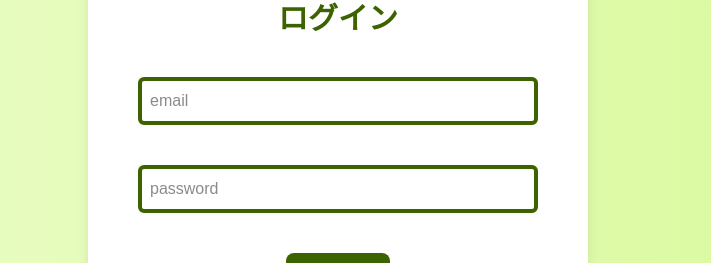
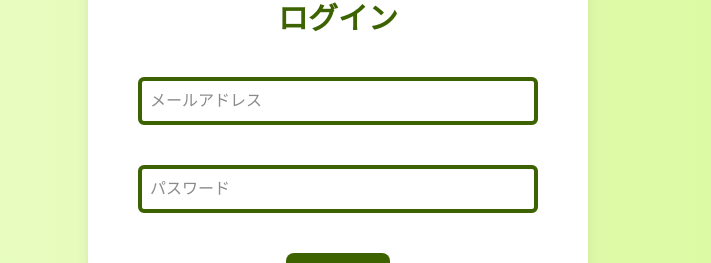
Before and after one commit to Hashimoto-Noriaki/next-app-router-schedule, a Next.js app: page /login in a window 1280 px wide. Shown: the part 243-506 px from the top of the page, without its empty margins (302-1013 px from the left). Built offline with nearby package versions, Linux system fonts and the light colour scheme.

Commit message:
ログイン画面のリファクタリング

```diff
--- a/src/app/login/page.tsx
+++ b/src/app/login/page.tsx
@@ -1,3 +1,6 @@
+'use client';
+
+import { Input }  from "../../components/atoms/Input";
 import  PrimaryBtn  from "../../components/atoms/PrimaryBtn";
 
 export default function LoginPage() {
@@ -8,18 +11,10 @@ export default function LoginPage() {
           ログイン
         </h1>
         <div className="w-[80%]">
-          <input
-            type="text"
-            className="w-full border-4 border-solid border-lime-800 rounded-md p-2"
-            placeholder="email"
-          />
+            <Input type="text" placeholder="メールアドレス"/>
         </div>
         <div className="w-[80%]">
-          <input
-            type="password"
-            className="w-full border-4 border-solid border-lime-800 rounded-md p-2"
-            placeholder="password"
-          />
+            <Input type="text" placeholder="パスワード"/>
         </div>
         <PrimaryBtn>ログイン</PrimaryBtn>
       </form>
--- /dev/null
+++ b/src/components/atoms/Input.tsx
@@ -0,0 +1,12 @@
+'use client';
+
+import { ComponentProps } from 'react';
+
+export const Input = (props: ComponentProps<'input'>) => {
+  return (
+    <input
+      {...props}
+      className={`w-full border-4 border-solid border-lime-800 rounded-md p-2 ${props.className}`}
+    />
+  );
+};
```
